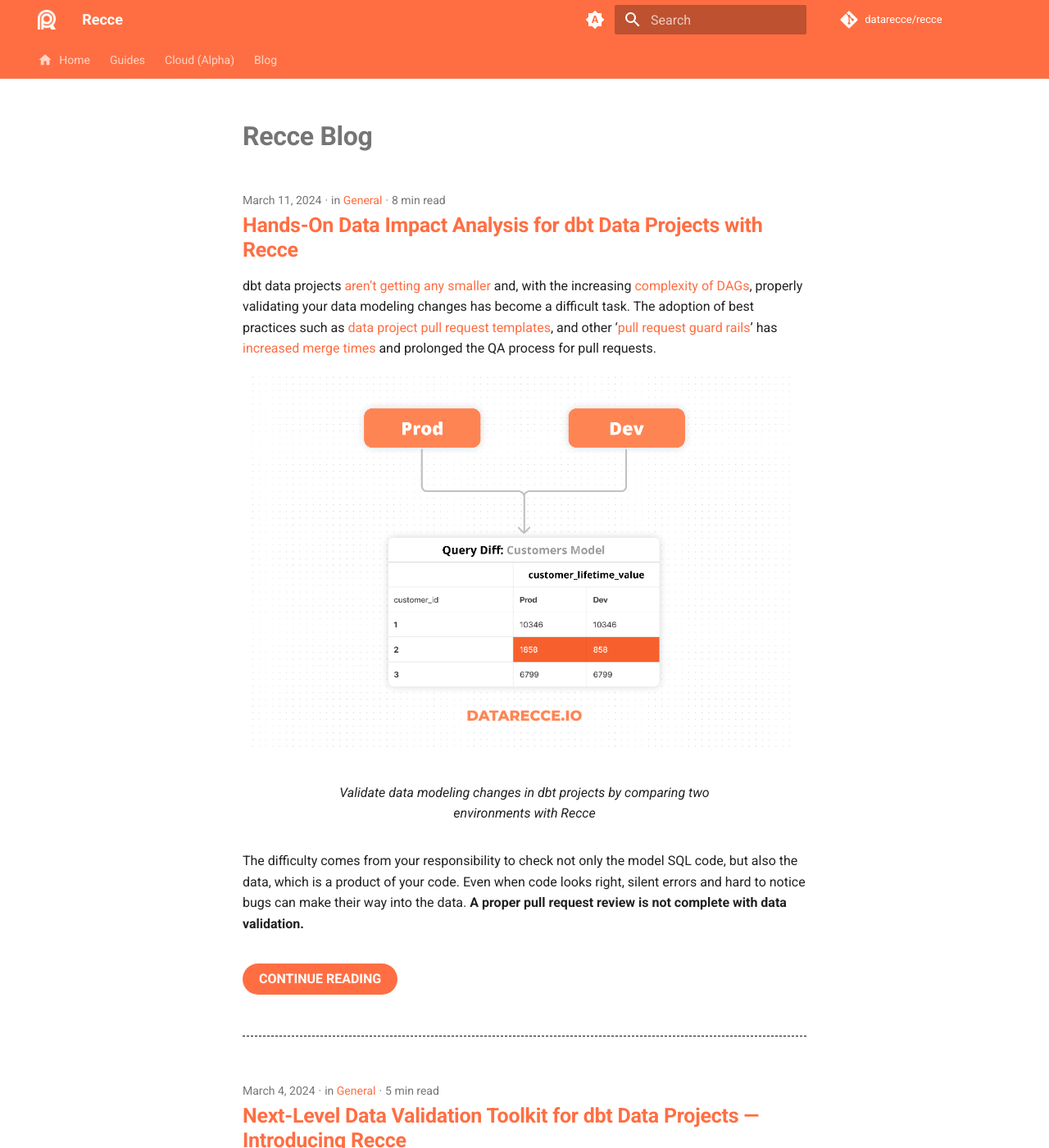
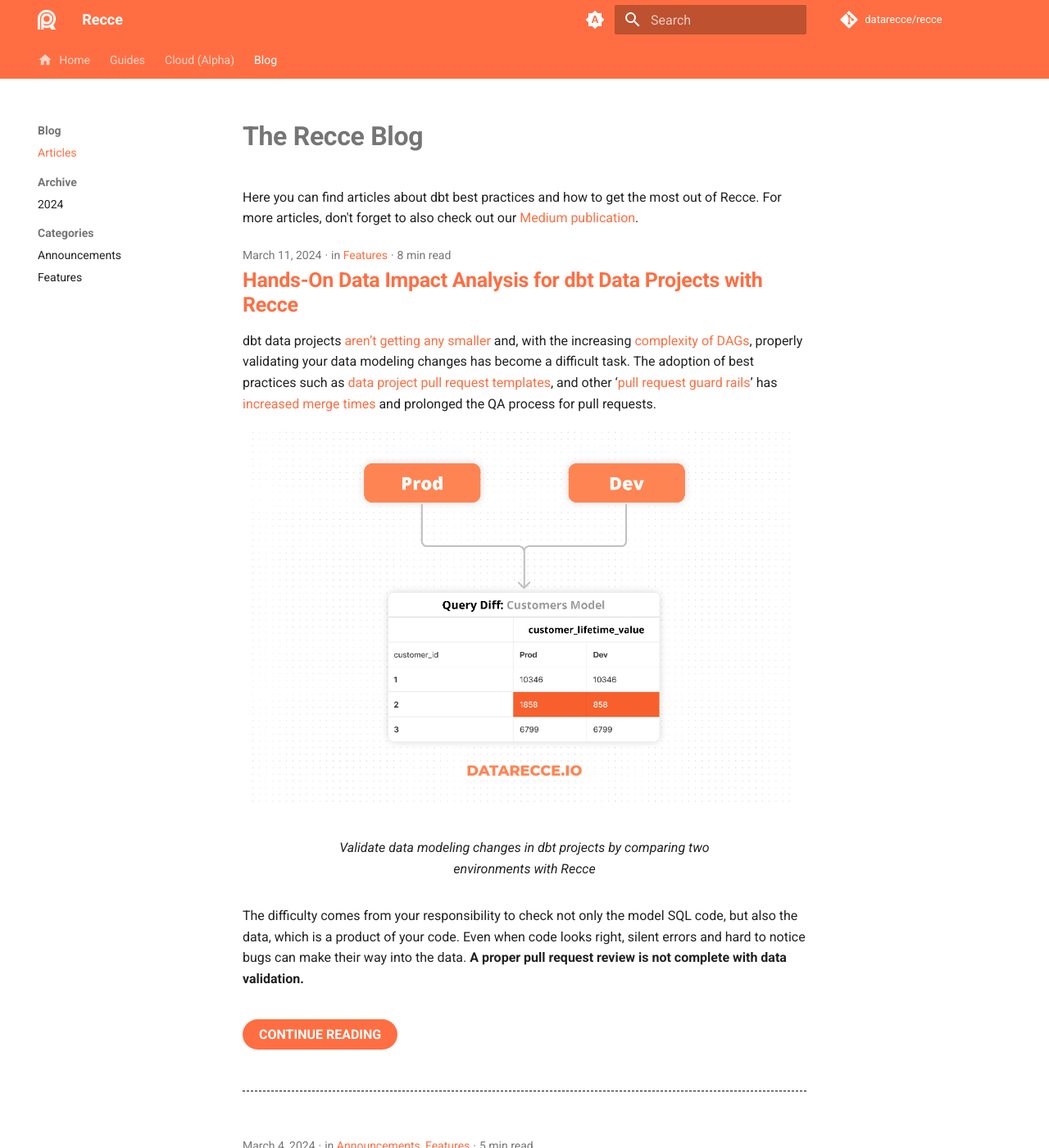
Before and after one commit to DataRecce/recce-documentation, an MkDocs documentation site: the page built from docs/blog/index.md, in a window 1280 px wide and 1400 px high. Shown: the whole window at 82% size. Built offline with MkDocs 1.6.1 and Material for MkDocs 9.7.7, drawn with Linux system fonts in a browser that asks for light colours; comment, search, counter and statistics services are not loaded.

Commit message:
re-enable the internal blog

```diff
--- a/docs/blog/index.md
+++ b/docs/blog/index.md
@@ -1,6 +1,7 @@
 ---
-title: Blog
-icon: material/newspaper-variant-outline
+title: Articles
 ---
 
-# Recce Blog
+# The Recce Blog
+
+Here you can find articles about dbt best practices and how to get the most out of Recce. For more articles, don't forget to also check out our [Medium publication](https://medium.com/inthepipeline).
--- a/mkdocs.yml
+++ b/mkdocs.yml
@@ -27,6 +27,8 @@
       link: https://www.linkedin.com/company/datarecce
     - icon: fontawesome/brands/mastodon
       link: https://mastodon.social/@DataRecce
+    - icon: fontawesome/brands/medium
+      link: https://medium.com/inthepipeline
 nav:
   - index.md
   - Guides:
@@ -66,9 +68,9 @@
       - Cloud Architecture:
         # - docs/recce-cloud/architecture/index.md
         - docs/recce-cloud/architecture/security.md
-  - Blog: "https://medium.com/inthepipeline"
-  #- Recce Blog:
-  #- blog/index.md
+  #- Blog: "https://medium.com/inthepipeline"
+  - Blog:
+    - blog/index.md
 
 markdown_extensions:
   - admonition
```
Also changed, not shown: docs/blog/posts/2024-03-04_recce-introduction.md (+2 -1 lines), docs/blog/posts/2024-03-11_recce-hands-on.md (+1 -1 lines).
